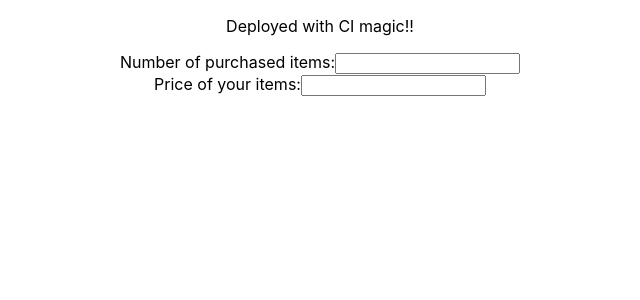
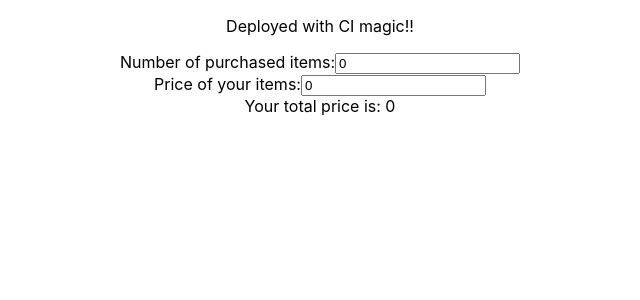
Before and after one commit to Developers-Institute-Classrooms/elephant-covert-coderz, a React (Create React App) app: page / in a window 1280 px wide. Shown: the top 300 px of the page, without its empty margins (320-960 px from the left). Built offline with nearby package versions, Linux system fonts and the light colour scheme.

Commit message:
calculate totals

```diff
--- a/src/App.js
+++ b/src/App.js
@@ -1,8 +1,11 @@
-import React from 'react';
+import React, {useState} from 'react';
 import logo from './logo.svg';
 import './App.css';
 
 function App() {
+    const [numItems, setNumItems] = useState(0)
+    const [price, setPrice] = useState(0)
+
     return (
         <div className="App">
             <p>
@@ -10,16 +13,16 @@ function App() {
             </p>
             <div>
                 <label>Number of purchased items:</label>
-                <input type='number' />
+                <input value={numItems} onChange={(e)=>{setNumItems(e.target.value)}} type='number' />
             </div>
             <div>
                 <label>Price of your items:</label>
-                <input type='number' />
+                <input value={price} onChange={(e)=>{setPrice(e.target.value)}} type='number' />
+             </div>
+            <div>
+                Your total price is: <span>{ price * numItems }</span>
             </div>
         </div>
-
-
-
     );
 }
 
```
Also changed, not shown: src/Developers_og-image-v1.svg (added).
